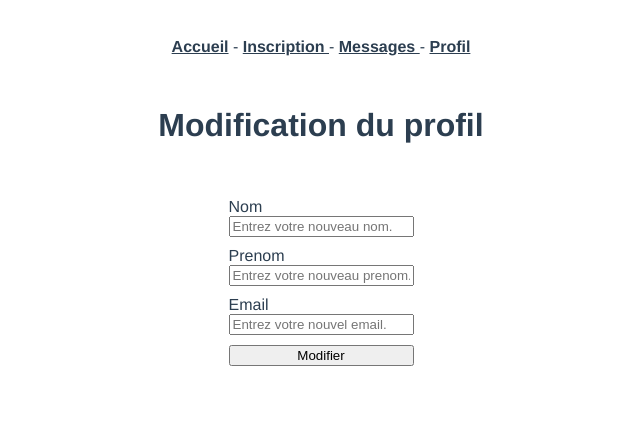
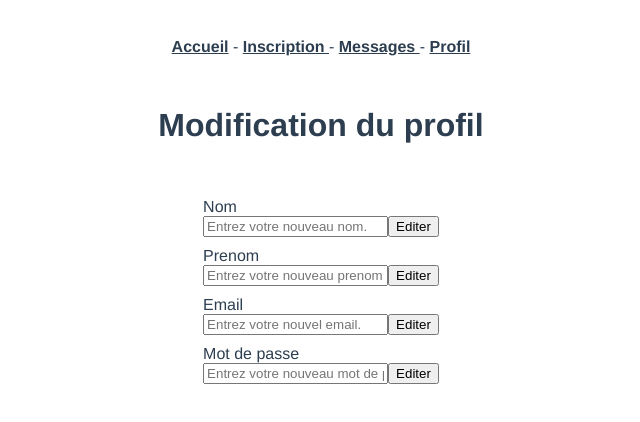
Before and after one commit to MaxTuron/Groupomania, a Vue app in the folder frontend/: page /modifProfil in a window 1280 px wide. Shown: the top 422 px of the page, without its empty margins (319-959 px from the left). Built offline with nearby package versions, Linux system fonts and the light colour scheme; no server answers; the HTML template or start-up script is replaced by a standard one.

Commit message:
Rétification modification user + ajout modif password (avec bcrypt).

```diff
--- a/frontend/src/components/Login.vue
+++ b/frontend/src/components/Login.vue
@@ -53,7 +53,7 @@ export default {
             sessionStorage.setItem("userId", res.data.userId);
             this.mail = "";
             this.password = "";
-            this.$router.push("/Message");
+            this.$router.push({path: '/Message'});
           })
           .catch(() => {
             this.mail = "";
@@ -61,7 +61,7 @@ export default {
             this.$router.push("/");
           });
     }
-  }
+  },
 }
 </script>
 
--- a/frontend/src/components/modifProfilCompo.vue
+++ b/frontend/src/components/modifProfilCompo.vue
@@ -12,6 +12,7 @@
           id="inputLastName"
           placeholder="Entrez votre nouveau nom."
       />
+      <button @click="majLastName(inputLastName)">Editer</button>
     </div>
 
     <div class="formField">
@@ -23,6 +24,7 @@
           id="inputName"
           placeholder="Entrez votre nouveau prenom."
       />
+      <button @click="majName(inputName)">Editer</button>
     </div>
 
     <div class="formField">
@@ -34,15 +36,20 @@
           id="inputEmail"
           placeholder="Entrez votre nouvel email."
       />
+      <button @click="majEmail(inputEmail)">Editer</button>
     </div>
 
-    <div v-show="invalid" class="invalidBox m-2" key="invalid">
-      Erreur dans le formulaire.
+    <div class="formField">
+      <label for="inputPassword">Mot de passe</label>
+      <input
+          v-on:keydown="invalid = false"
+          v-model="inputPassword"
+          type="text"
+          id="inputPassword"
+          placeholder="Entrez votre nouveau mot de passe."
+      />
+      <button @click="majPassword(inputPassword)">Editer</button>
     </div>
-
-    <button type="button" @click="majUtilisateur(inputName, inputLastName, inputEmail)">
-      Modifier
-    </button>
 
   </form>
 </template>
@@ -59,6 +66,7 @@ export default {
       inputName: '',
       inputLastName: '',
       inputEmail: '',
+      inputPassword:'',
       invalid: false
     }
   },
@@ -85,41 +93,73 @@ export default {
         });
   },
   methods: {
-    majUtilisateur(name, lastName, email) {
-      if (!this.inputName || !this.inputLastName || !this.inputEmail) {
+    majLastName(lastName) {
+      if (!this.inputLastName) {
+        return (this.invalid = true);
+      }
+      const nameRegex = /(.*[A-Za-z]){3,30}/;
+
+      if (nameRegex.test(this.inputLastName)) {
+        axios
+            .put('http://localhost:3000/api/user/updateLastName/' + sessionStorage.getItem('userId'), {lastName},{headers: {Authorization: 'Bearer ' + sessionStorage.getItem('token')}})
+            .then(() => {
+              window.location.reload();
+            })
+            .catch(err => console.log(err));
+      } else {
+        this.invalid = true;
+      }
+    },
+
+    majName(name) {
+      if (!this.inputName) {
+        return (this.invalid = true);
+      }
+      const nameRegex = /(.*[A-Za-z]){3,30}/;
+
+      if (nameRegex.test(this.inputName)) {
+        axios
+            .put('http://localhost:3000/api/user/updateLastName/' + sessionStorage.getItem('userId'), {name}, {headers: {Authorization: 'Bearer ' + sessionStorage.getItem('token')}})
+            .then(() => {
+              window.location.reload();
+            })
+            .catch(err => console.log(err));
+      } else {
+        this.invalid = true;
+      }
+    },
+
+    majEmail(email) {
+      if (!this.inputEmail) {
+        return (this.invalid = true);
+      }
+      const mailRegex = /^\w+([-+.']\w+)*@\w+([-.]\w+)*\.\w+([-.]\w+)*$/;
+
+      if (mailRegex.test(this.inputEmail)) {
+        axios
+            .put('http://localhost:3000/api/user/updateEmail/' + sessionStorage.getItem('userId'), {email}, {headers: {Authorization: 'Bearer ' + sessionStorage.getItem('token')}})
+            .then(() => {
+              window.location.reload();
+            })
+            .catch(err => console.log(err));
+      } else {
+        this.invalid = true;
+      }
+    },
+
+    majPassword(password) {
+      if (!this.inputPassword) {
         return (this.invalid = true);
       }
 
-      const nameRegex = /(.*[A-Za-z]){3,30}/;
-      const mailRegex = /^\w+([-+.']\w+)*@\w+([-.]\w+)*\.\w+([-.]\w+)*$/;
-
-      if (nameRegex.test(this.inputName) && nameRegex.test(this.inputLastName) && mailRegex.test(this.inputEmail)) {
-      axios
-          .put(
-              'http://localhost:3000/api/user/updateUser/' + sessionStorage.getItem('userId'),
-              {
-                name,
-                lastName,
-                email
-              },
-              {
-                headers: {
-                  Authorization: 'Bearer ' + sessionStorage.getItem('token')
-                }
-              }
-          )
-          .then(res => {
-            sessionStorage.setItem('name', res.data.name);
-            sessionStorage.setItem('lastName', res.data.lastName);
-            sessionStorage.setItem('email', res.data.email);
-            window.location.reload();
-          })
-          .catch(err => console.log(err));
-    }else{
-        this.invalid = true;
+        axios
+            .put('http://localhost:3000/api/user/updatePassword/' + sessionStorage.getItem('userId'), {password}, {headers: {Authorization: 'Bearer ' + sessionStorage.getItem('token')}})
+            .then(() => {
+              window.location.reload();
+            })
+            .catch(err => console.log(err));
       }
     }
-  }
 }
 </script>
 
```
Also changed, not shown: 2 other files (tests, documents, lock files or other folders).
